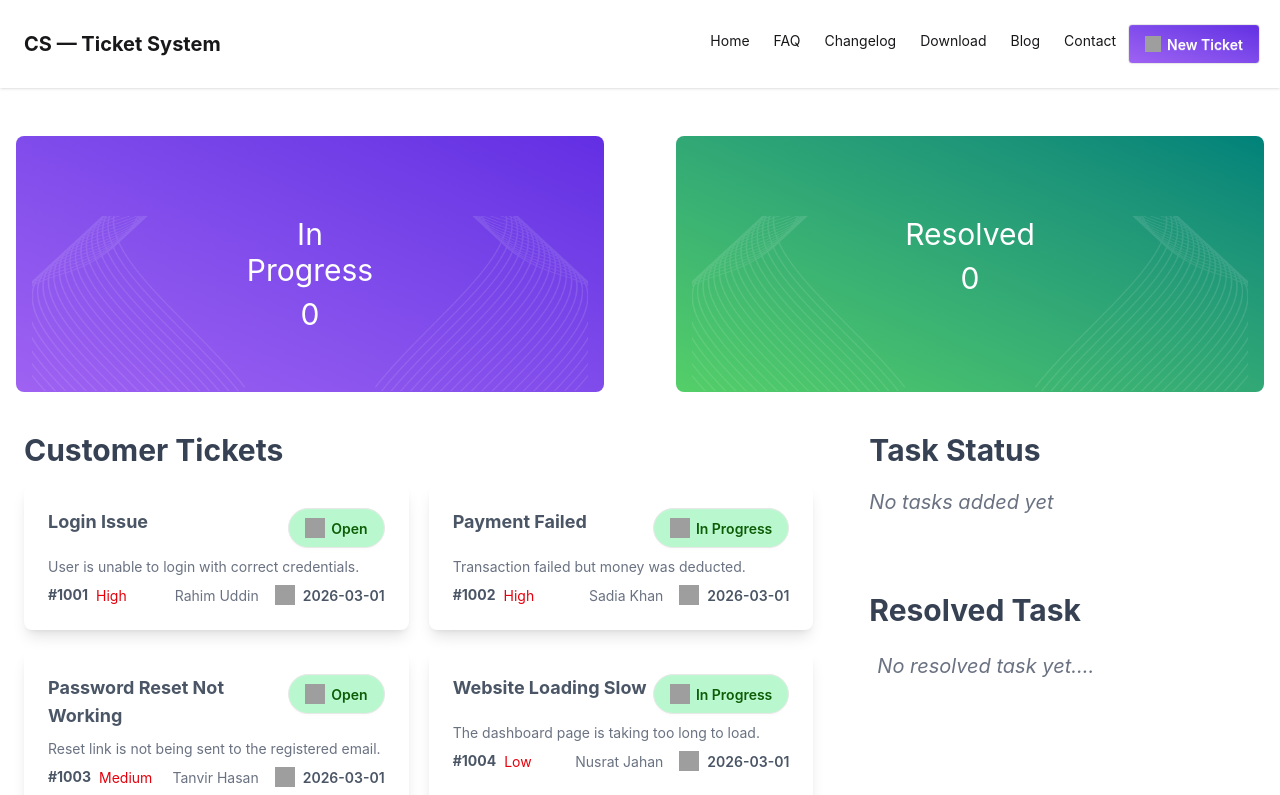
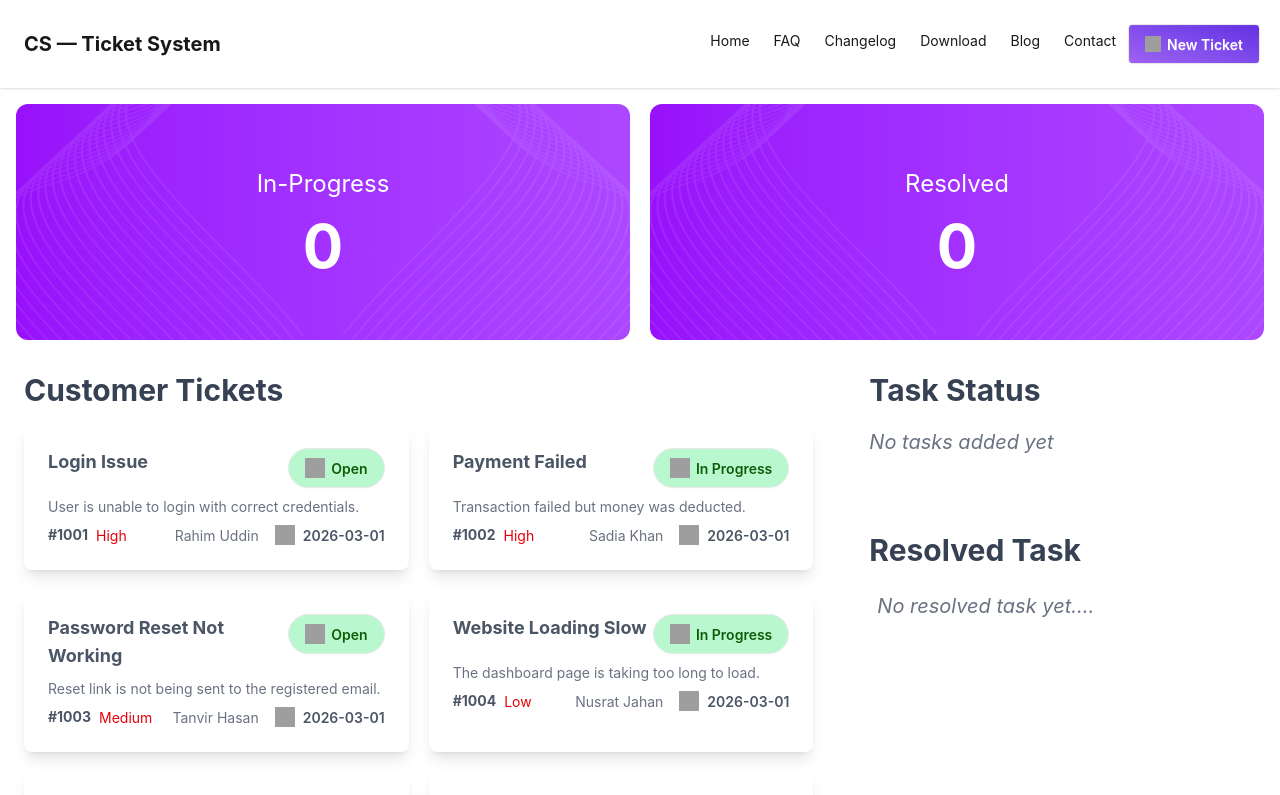
Before and after one commit to Rifat-Earth/customer-service-zone, a React (Vite) app: page / in a window 1280 px wide. Shown: the top 795 px of the page. Built offline with nearby package versions, Linux system fonts and the light colour scheme; grey boxes are pictures that could not be loaded.

Commit message:
banner background fixed

```diff
--- a/src/Components/Banner/Banner.jsx
+++ b/src/Components/Banner/Banner.jsx
@@ -6,47 +6,27 @@ const Banner = ({ status, resolved }) => {
 
 
     return (
-        <div className='flex-col mr-8 md:mr-0 md:flex md:flex-row gap-10 '>
 
-            <div className=' justify-between text-center py-20 rounded-lg mt-12 m-4 p-4 w-full h-64 bg-linear-to-bl from-[#632EE3] to-[#9F62F2] '
-            >
-                <div className='flex justify-center'>
+        <div className="flex flex-col md:flex-row justify-between  gap-5 m-4">
+            <div
+                className="relative bg-gradient-to-r from-purple-600 to-purple-500 rounded-xl p-16 text-center text-white overflow-hidden flex-1">
 
-                    <div>
-                        <img className="border-" src={vector1} alt="" />
-                    </div>
+                <img src={vector1} className="absolute left-0 top-0 h-full opacity-80"/>
+                <img src={vector1} className="absolute right-0 top-0 h-full opacity-80  transform scale-x-[-1]"/>
 
-                    <div className='w-1/3'>
-                        <h1 className="text-3xl text-white">In Progress</h1>
-                        <h1 className='text-3xl mt-2 text-white'>{status.length}</h1>
-                    </div>
-
-                    <div>
-                        <img className="transform scale-x-[-1]" src={vector1} alt="" />
-                    </div>
-
-                </div>
-
+                <h2 className="text-2xl mb-4">In-Progress</h2>
+                <p className="text-6xl font-bold">{status.length}</p>
 
             </div>
-            <div
-                className=" text-center py-20 w-full rounded-lg mt-12 m-4 p-4 h-64 bg-linear-to-bl from-[#00827A] to-[#54CF68]">
-                 <div className='flex justify-center'>
+                <div
+                className="relative bg-gradient-to-r from-purple-600 to-purple-500 rounded-xl p-16 text-center text-white overflow-hidden flex-1">
 
-                    <div>
-                        <img className="border-" src={vector1} alt="" />
-                    </div>
+                <img src={vector1} className="absolute left-0 top-0 h-full opacity-80"/>
+                <img src={vector1} className="absolute right-0 top-0 h-full opacity-80  transform scale-x-[-1]"/>
 
-                    <div className='w-1/3'>
-                        <h1 className="text-3xl text-white">Resolved</h1>
-                        <h1 className='text-3xl mt-2 text-white'>{resolved.length}</h1>
-                    </div>
+                <h2 className="text-2xl mb-4">Resolved</h2>
+                <p className="text-6xl font-bold">{resolved.length}</p>
 
-                    <div>
-                        <img className="transform scale-x-[-1]" src={vector1} alt="" />
-                    </div>
-
-                </div>
             </div>
         </div>
     );
```
